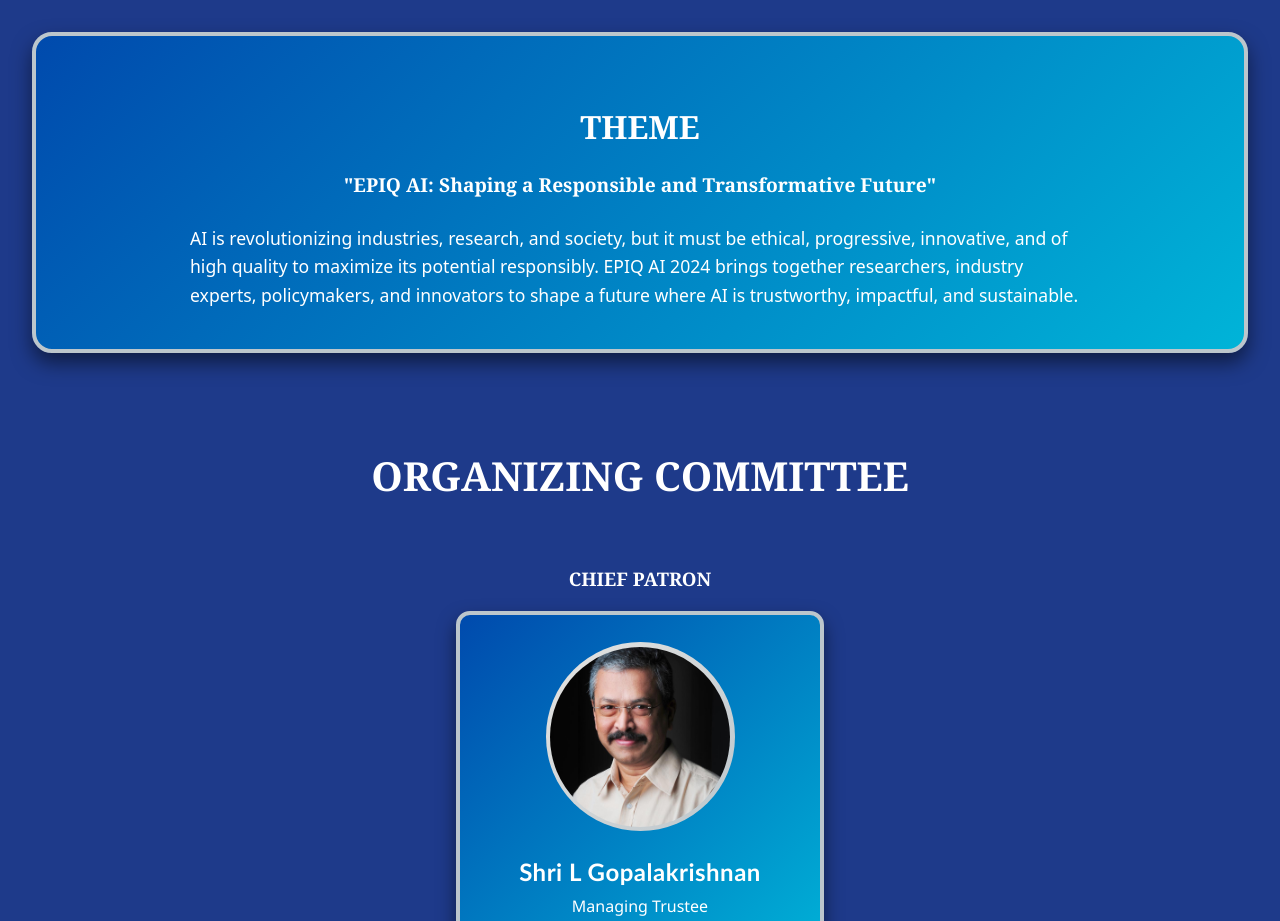
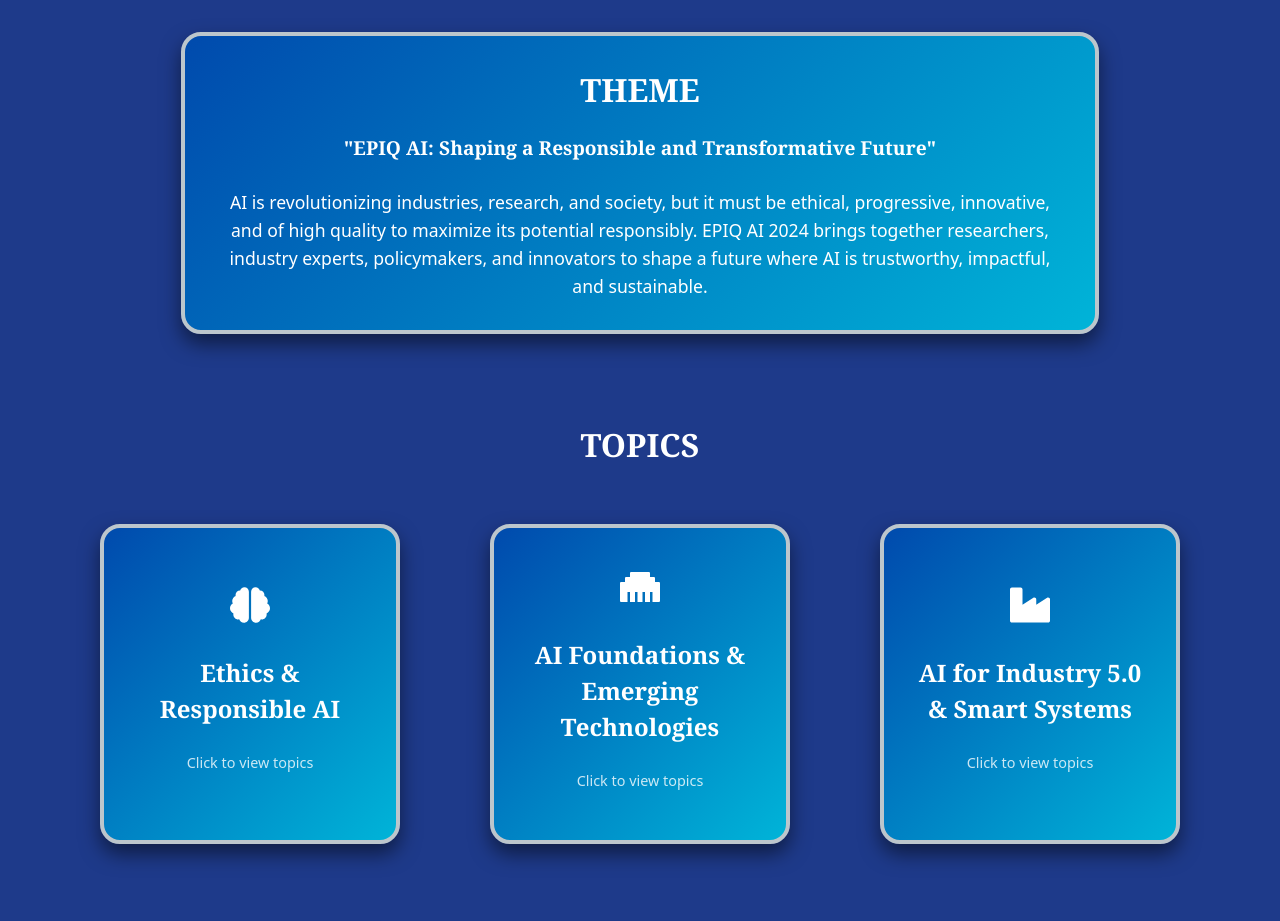
Before and after one commit to vimalathithan17/aiconf, a React (Vite) app in the folder aiconference/: page / in a window 1280 px wide. Shown: the top 921 px of the page. Built offline with nearby package versions, Linux system fonts and the light colour scheme.

Commit message:
Add TopicsSection component and update App layout; include new dependencies

```diff
--- a/aiconference/package.json
+++ b/aiconference/package.json
@@ -12,7 +12,9 @@
   },
   "dependencies": {
     "react": "^19.0.0",
-    "react-dom": "^19.0.0"
+    "react-card-flip": "^1.2.3",
+    "react-dom": "^19.0.0",
+    "react-icons": "^5.5.0"
   },
   "devDependencies": {
     "@eslint/js": "^9.21.0",
--- a/aiconference/src/App.jsx
+++ b/aiconference/src/App.jsx
@@ -4,12 +4,14 @@
 import './App.css'
 import Comitte from './comitte'
 import ThemeSection from './Theme/theme.jsx'
+import TopicsSection from './Topics/Topics.jsx'
 function App() {
   const [count, setCount] = useState(0);
 
   return (
     <div style={{ color: '#FFFFFF' }}>
       <ThemeSection />
+      <TopicsSection/>
       <Comitte />
     </div>
   );
--- a/aiconference/src/Theme/theme.jsx
+++ b/aiconference/src/Theme/theme.jsx
@@ -5,13 +5,12 @@
     <section style={{
       background: 'linear-gradient(135deg, #004AAD, #00B4D8)',
       color: '#FFFFFF',
-      padding: '40px',
+      padding: '30px',
       borderRadius: '20px',
       border: '4.5px solid #BCC6CC',
-      textAlign: 'left',
-      marginBottom: '20px',
+      marginBottom: '10px',
       boxShadow: '0 10px 20px rgba(0, 0, 0, 0.5)',
-      maxWidth: '1200px',
+      maxWidth: '850px',
       margin: '0 auto 20px auto'
     }}>
       <h2 style={{
@@ -19,7 +18,8 @@
         fontSize: '2em',
         fontWeight: 'bold',
         textAlign: 'center',
-        marginBottom: '20px'
+        marginBottom: '20px',
+        marginTop: '0',
       }}>THEME</h2>
       <p style={{
         fontFamily: 'Libre Baskerville, Georgia, serif',
--- /dev/null
+++ b/aiconference/src/Topics/Topics.jsx
@@ -0,0 +1,241 @@
+import React, { useState } from 'react';
+import ReactCardFlip from 'react-card-flip';
+import {
+  FaChevronDown, FaEthernet, FaRobot, FaIndustry, FaLaptopCode, FaBrain,
+  FaCar, FaBolt, FaChartLine, FaFilm, FaGraduationCap, FaLeaf
+} from 'react-icons/fa';
+
+const cardStyle = {
+  width: '300px',
+  height: '320px',
+  margin: '25px',
+  cursor: 'pointer',
+};
+
+const frontBackSharedStyle = {
+  background: 'linear-gradient(135deg, #004AAD, #00B4D8)',
+  color: '#fff',
+  padding: '30px',
+  borderRadius: '20px',
+  border: '4.5px solid #BCC6CC',
+  boxShadow: '0 10px 20px rgba(0, 0, 0, 0.5)',
+  width: '100%',
+  height: '100%',
+  boxSizing: 'border-box', // This ensures padding doesn't affect width/height
+  textAlign: 'center',
+};
+
+const TopicCard = ({ title, topics, icon }) => {
+  const [isFlipped, setIsFlipped] = useState(false);
+
+  const handleClick = (e) => {
+    e.preventDefault();
+    setIsFlipped(!isFlipped);
+  };
+
+return (
+    <div style={cardStyle}>
+        <ReactCardFlip isFlipped={isFlipped} flipDirection="horizontal" containerStyle={{height: '100%'}}>
+            {/* Front */}
+            <div key="front" style={{
+                ...frontBackSharedStyle,
+                display: 'flex',
+                flexDirection: 'column',
+                justifyContent: 'center',
+                alignItems: 'center'
+            }} onClick={handleClick}>
+                {icon && <div style={{ fontSize: '2.5em', marginBottom: '15px' }}>{icon}</div>}
+                <h3 style={{
+                    fontFamily: 'Libre Baskerville, Georgia, serif',
+                    fontSize: '1.5em',
+                    fontWeight: 'bold',
+                    margin: '0 0 10px 0'
+                }}>{title}</h3>
+                <p style={{ fontSize: '0.9em', marginTop: '15px', opacity: 0.8 }}>Click to view topics</p>
+            </div>
+
+            {/* Back */}
+            <div key="back" style={{
+                ...frontBackSharedStyle,
+                padding: '25px',
+                display: 'flex',
+                flexDirection: 'column',
+                justifyContent: 'flex-start',
+                overflowY: 'hidden'
+            }} onClick={handleClick}>
+                <h4 style={{
+                    fontFamily: 'Libre Baskerville, Georgia, serif',
+                    fontSize: '1.2em',
+                    fontWeight: 'bold',
+                    marginTop: '0',
+                    marginBottom: '15px'
+                }}>{title}</h4>
+                <div style={{ overflowY: 'auto', flex: 1 }}>
+                    <ul style={{
+                        listStyleType: 'disc',
+                        paddingLeft: '20px',
+                        fontSize: '0.85em',
+                        textAlign: 'left',
+                        margin: 0
+                    }}>
+                        {topics.map((topic, index) => (
+                            <li key={index} style={{ marginBottom: '6px' }}>{topic}</li>
+                        ))}
+                    </ul>
+                </div>
+            </div>
+        </ReactCardFlip>
+    </div>
+);
+};
+
+const TopicsSection = () => {
+  const topicsData = [
+    {
+      title: 'Ethics & Responsible AI',
+      icon: <FaBrain />,
+      topics: [
+        'Explainable AI & Trustworthy AI',
+        'AI Governance, Compliance & Regulations',
+        'Bias Detection & Fairness in AI',
+        'Privacy-Preserving AI & Federated Learning',
+        'AI for Social Good & Humanitarian AI'
+      ]
+    },
+    {
+      title: 'AI Foundations & Emerging Technologies',
+      icon: <FaEthernet />,
+      topics: [
+        'Advanced Machine Learning & Deep Learning Techniques',
+        'Self-Supervised & Few-Shot Learning',
+        'Reinforcement Learning & Decision-Making AI',
+        'Generative AI & Foundation Models',
+        'AI in Quantum Computing & High-Performance AI'
+      ]
+    },
+    {
+      title: 'AI for Industry 5.0 & Smart Systems',
+      icon: <FaIndustry />,
+      topics: [
+        'AI in Manufacturing & Industry 4.0/5.0',
+        'Edge AI & Distributed AI Systems',
+        'AI-Driven Robotics & Automation',
+        'AI in IoT & Smart Cities',
+        'AI for Digital Twins & Augmented Reality'
+      ]
+    },
+    {
+      title: 'AI in Healthcare & Biomedical Engineering',
+      icon: <FaRobot />,
+      topics: [
+        'AI in Medical Imaging & Diagnostics',
+        'AI for Personalized Medicine & Drug Discovery',
+        'AI-Powered Healthcare Wearables & Remote Monitoring',
+        'AI in Mental Health & Assistive Technologies',
+        'AI in Genomics & Computational Biology'
+      ]
+    },
+    {
+      title: 'AI in Civil, Structural & Geotechnical Engineering',
+      icon: <FaLaptopCode />,
+      topics: [
+        'AI for Smart Cities & Sustainable Infrastructure',
+        'AI in Structural Health Monitoring & Construction Management',
+        'Geospatial AI for Disaster Prediction & Risk Management',
+        'AI in Traffic Optimization & Urban Planning',
+        'AI for Resilient & Sustainable Buildings'
+      ]
+    },
+    {
+      title: 'AI in Mechanical, Automotive & Aerospace Engineering',
+      icon: <FaCar />,
+      topics: [
+        'AI in Autonomous Vehicles & Intelligent Transport Systems',
+        'AI for Predictive Maintenance in Industrial Engineering',
+        'AI in Aerodynamics & Computational Fluid Dynamics',
+        'AI for Smart Materials & Nanotechnology',
+        'AI in Aerospace Navigation & Space Exploration'
+      ]
+    },
+    {
+      title: 'AI in Electrical, Electronics & Communication Systems',
+      icon: <FaBolt />,
+      topics: [
+        'AI in Power Systems, Smart Grids & Renewable Energy',
+        'AI in 6G Wireless Communication & RF Signal Processing',
+        'AI-Driven Semiconductor & Nanoelectronics',
+        'AI in Cybersecurity & Secure Communication',
+        'AI in Embedded Systems & Energy-Efficient AI'
+      ]
+    },
+    {
+      title: 'AI in Business, Finance & Economics',
+      icon: <FaChartLine />,
+      topics: [
+        'AI in Algorithmic Trading & Risk Management',
+        'AI for Supply Chain Optimization & Smart Logistics',
+        'AI for Fraud Detection & Financial Compliance',
+        'AI in Marketing & Customer Analytics',
+        'AI in HR & Workforce Management'
+      ]
+    },
+    {
+      title: 'AI in Media, Entertainment & Creative Arts',
+      icon: <FaFilm />,
+      topics: [
+        'AI-Generated Art, Music & Film Production',
+        'AI in Game Development & Interactive Media',
+        'AI in Journalism & Fake News Detection',
+        'AI for Personalized Content Recommendation',
+        'AI in Digital Copyright & Content Moderation'
+      ]
+    },
+    {
+      title: 'AI in Education & Cognitive Learning',
+      icon: <FaGraduationCap />,
+      topics: [
+        'AI-Powered Personalized Learning & Adaptive Testing',
+        'AI in Virtual Classrooms & Intelligent Tutoring Systems',
+        'AI in Special Education & Accessibility',
+        'AI for Automated Assessments & Learning Analytics',
+        'AI for Language Translation & NLP in Education'
+      ]
+    },
+    {
+      title: 'AI for Sustainability & Global Challenges',
+      icon: <FaLeaf />,
+      topics: [
+        'AI for Climate Change Modeling & Renewable Energy',
+        'AI in Water Resource Management & Smart Agriculture',
+        'AI in Disaster Management & Resilience Planning',
+        'AI for Sustainable Smart Cities & Green Technologies',
+        'AI for Circular Economy & Smart Waste Management'
+      ]
+    }
+  ];
+
+  return (
+    <section style={{ padding: '40px 20px', maxWidth: '1200px', margin: '0 auto' }}>
+      <h2 style={{
+        fontFamily: 'Libre Baskerville, Georgia, serif',
+        fontSize: '2em',
+        fontWeight: 'bold',
+        textAlign: 'center',
+        marginBottom: '30px',
+      }}>TOPICS</h2>
+      <div style={{
+        display: 'flex',
+        flexWrap: 'wrap',
+        justifyContent: 'center',
+        gap: '40px',
+        alignItems: 'stretch' // Ensures all cards stretch to same height
+      }}>
+        {topicsData.map((data, index) => (
+          <TopicCard key={index} title={data.title} topics={data.topics} icon={data.icon} />
+        ))}
+      </div>
+    </section>
+  );
+};
+
+export default TopicsSection;
```
Also changed, not shown: 1 other file (tests, documents, lock files or other folders).
